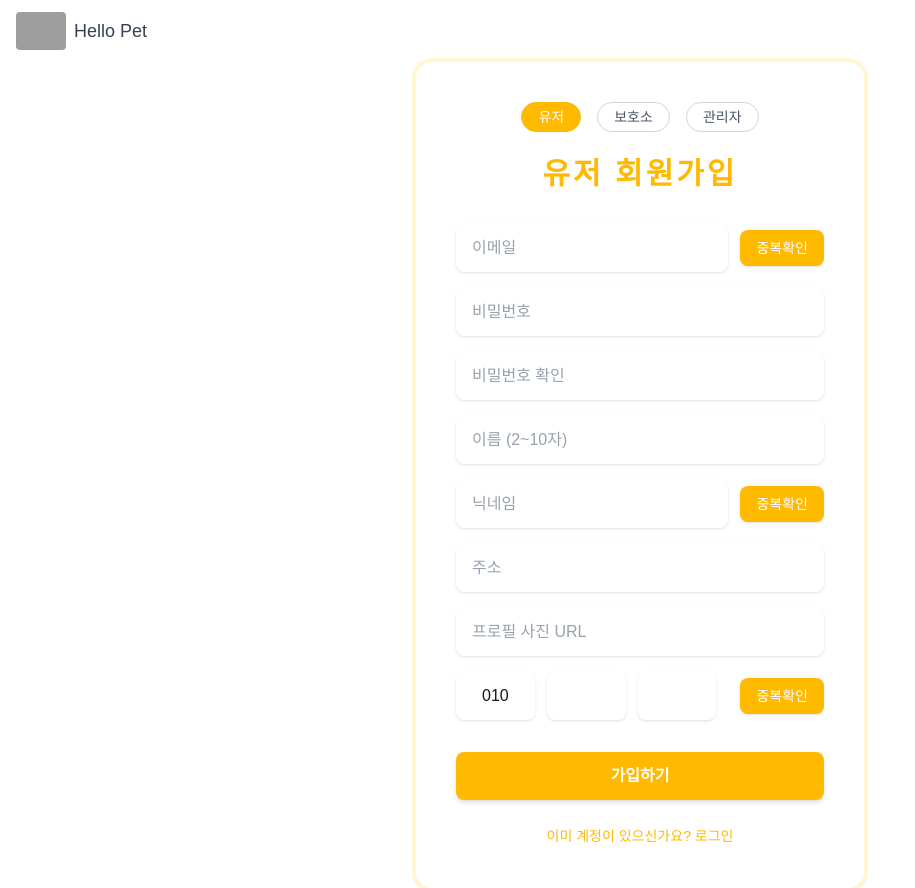
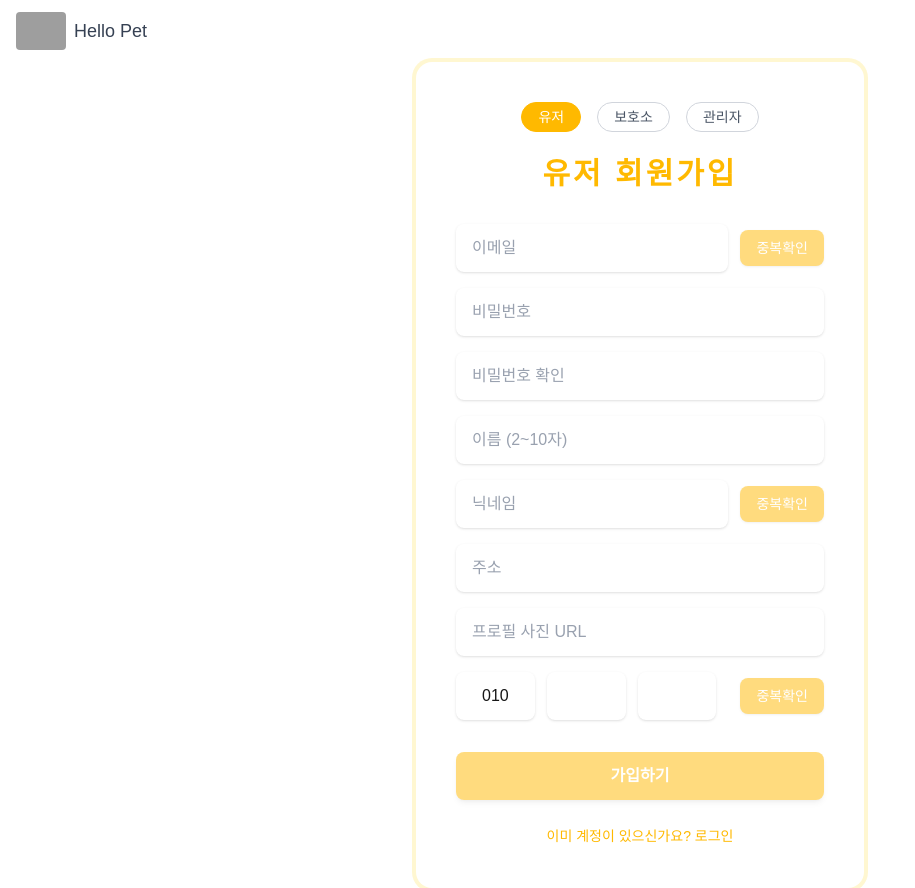
Before and after one commit to sesac7-hello-pet/front, a Next.js app: page /auth/signup in a window 1280 px wide. Shown: the whole page, without its empty margins (0-915 px from the left). Built offline with nearby package versions, Linux system fonts and the light colour scheme; no server answers; grey boxes are pictures that could not be loaded.

Commit message:
feat: valid 통과하지 않으면 버튼 비활성화[#front-8]

```diff
--- a/app/auth/signup/page.tsx
+++ b/app/auth/signup/page.tsx
@@ -46,6 +46,23 @@ export default function SignupPage() {
 
   /* 에러 메시지 */
   const [errors, setErrors] = useState<Record<string, string>>({});
+
+  const isFormValid =
+    email &&
+    !errors.email &&
+    PASSWORD_REGEX.test(password) &&
+    !errors.password &&
+    !errors.passwordCheck &&
+    username &&
+    !errors.username &&
+    nickname &&
+    !errors.nickname &&
+    address &&
+    !errors.address &&
+    phone1 &&
+    phone2 &&
+    phone3 &&
+    !errors.phone;
 
   /* ── 실시간 유효성 검사 ──────────────────────────────── */
   useEffect(() => {
@@ -104,7 +121,7 @@ export default function SignupPage() {
     return Object.keys(errs).length === 0;
   };
 
-  /* ── 제출 ────────────────────────────────────────────── */
+  /* ── 한번이라도 텍스트 입력 했는지 체크 ─────────────────── */
 
   const markTouched =
     (field: string, setter: (v: string) => void, markPhone = false) =>
@@ -116,6 +133,23 @@ export default function SignupPage() {
         ...(markPhone ? { phone: true } : {}),
       }));
     };
+
+  /* ── 중복 체크 부분 ───────────────────────────────────── */
+  const checkEmail = async () => {
+    try {
+      const res = await api.get("/users/exist", {
+        params: {
+          field: "EMAIL",
+          value: email,
+        },
+      });
+      console.log(res.data);
+    } catch (error: any) {
+      const msg =
+        error.response?.data?.message || "알 수 없는 오류가 발생했습니다.";
+      alert(`중복확인 실패: ${msg}`);
+    }
+  };
 
   /* ── 제출 ────────────────────────────────────────────── */
   const handleSubmit = async (e: React.FormEvent) => {
@@ -183,8 +217,10 @@ export default function SignupPage() {
               className="flex-grow rounded-lg px-4 py-3 shadow placeholder-gray-400 focus:ring-2 focus:ring-amber-400"
             />
             <button
+              onClick={checkEmail}
+              disabled={!email || Boolean(errors.email)}
               type="button"
-              className="ml-3 flex-none whitespace-nowrap rounded-lg bg-amber-400 px-4 py-2 text-sm font-medium text-white shadow transition hover:bg-amber-500"
+              className="ml-3 flex-none whitespace-nowrap rounded-lg bg-amber-400 px-4 py-2 text-sm font-medium text-white shadow transition hover:bg-amber-500 disabled:opacity-50 disabled:cursor-not-allowed"
             >
               중복확인
             </button>
@@ -237,7 +273,8 @@ export default function SignupPage() {
             />
             <button
               type="button"
-              className="ml-3 flex-none whitespace-nowrap rounded-lg bg-amber-400 px-4 py-2 text-sm font-medium text-white shadow transition hover:bg-amber-500"
+              disabled={!nickname || Boolean(errors.nickname)}
+              className="ml-3 flex-none whitespace-nowrap rounded-lg bg-amber-400 px-4 py-2 text-sm font-medium text-white shadow transition hover:bg-amber-500 disabled:opacity-50 disabled:cursor-not-allowed"
             >
               중복확인
             </button>
@@ -288,7 +325,11 @@ export default function SignupPage() {
             />
             <button
               type="button"
-              className="ml-3 flex-none whitespace-nowrap rounded-lg bg-amber-400 px-4 py-2 text-sm font-medium text-white shadow transition hover:bg-amber-500"
+              disabled={
+                // phone1/2/3이 모두 채워져 있고, regex를 통과할 때만 활성화
+                !phone1 || !phone2 || !phone3 || Boolean(errors.phone)
+              }
+              className="ml-3 flex-none whitespace-nowrap rounded-lg bg-amber-400 px-4 py-2 text-sm font-medium text-white shadow transition hover:bg-amber-500 disabled:opacity-50 disabled:cursor-not-allowed"
             >
               중복확인
             </button>
@@ -300,7 +341,9 @@ export default function SignupPage() {
           {/* 제출 */}
           <button
             type="submit"
-            className="mt-4 w-full rounded-lg bg-amber-400 py-3 font-semibold text-white shadow-md transition hover:bg-amber-500"
+            disabled={!isFormValid}
+            className="mt-4 w-full rounded-lg bg-amber-400 py-3 font-semibold text-white shadow-md transition
+                   hover:bg-amber-500 disabled:opacity-50 disabled:cursor-not-allowed"
           >
             가입하기
           </button>
```
